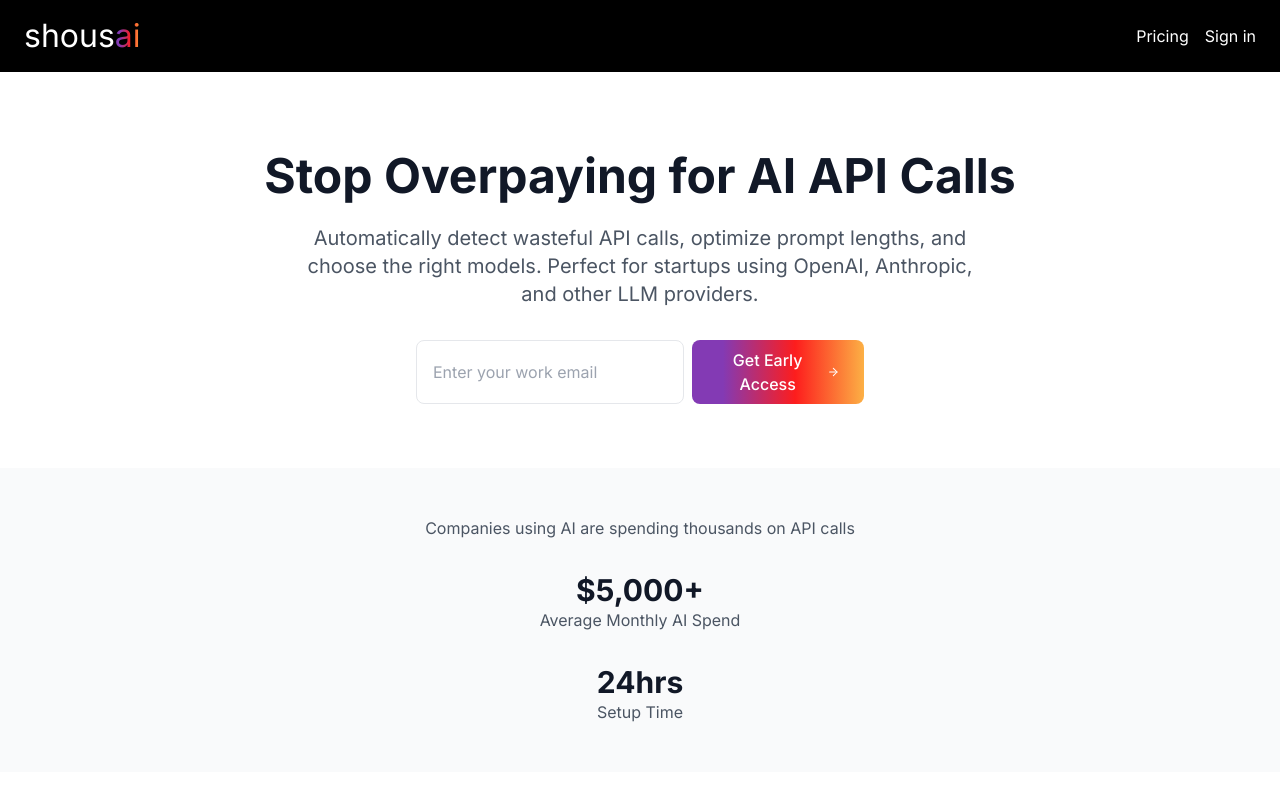
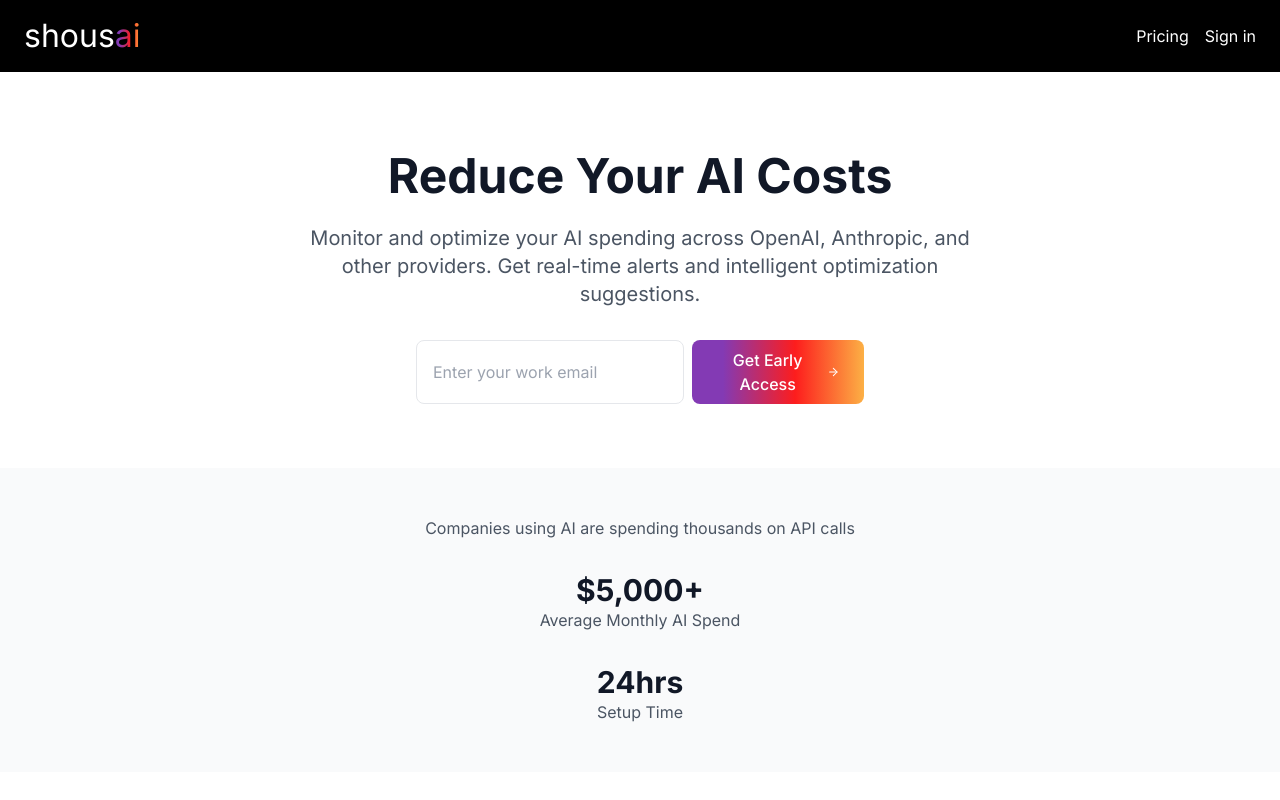
Before and after one commit to leonardstock/shousai, a Next.js app: page / in a window 1280 px wide. Shown: the top 800 px of the page. Built offline with nearby package versions, Linux system fonts and the light colour scheme; no server answers.

Commit message:
revert to previous landing page copy

```diff
--- a/app/landing/[[...landing]]/page.tsx
+++ b/app/landing/[[...landing]]/page.tsx
@@ -22,13 +22,12 @@ export default function LandingPage() {
             <div className='max-w-6xl mx-auto px-4 sm:px-6 lg:px-8 pt-20 pb-16'>
                 <div className='text-center'>
                     <h1 className='text-4xl sm:text-5xl font-bold text-gray-900 mb-6'>
-                        Stop Overpaying for AI API Calls
+                        Reduce Your AI Costs
                     </h1>
                     <p className='text-xl text-gray-600 max-w-2xl mx-auto mb-8'>
-                        Automatically detect wasteful API calls, optimize prompt
-                        lengths, and choose the right models. Perfect for
-                        startups using OpenAI, Anthropic, and other LLM
-                        providers.
+                        Monitor and optimize your AI spending across OpenAI,
+                        Anthropic, and other providers. Get real-time alerts and
+                        intelligent optimization suggestions.
                     </p>
 
                     <div className='max-w-md mx-auto'>
```
